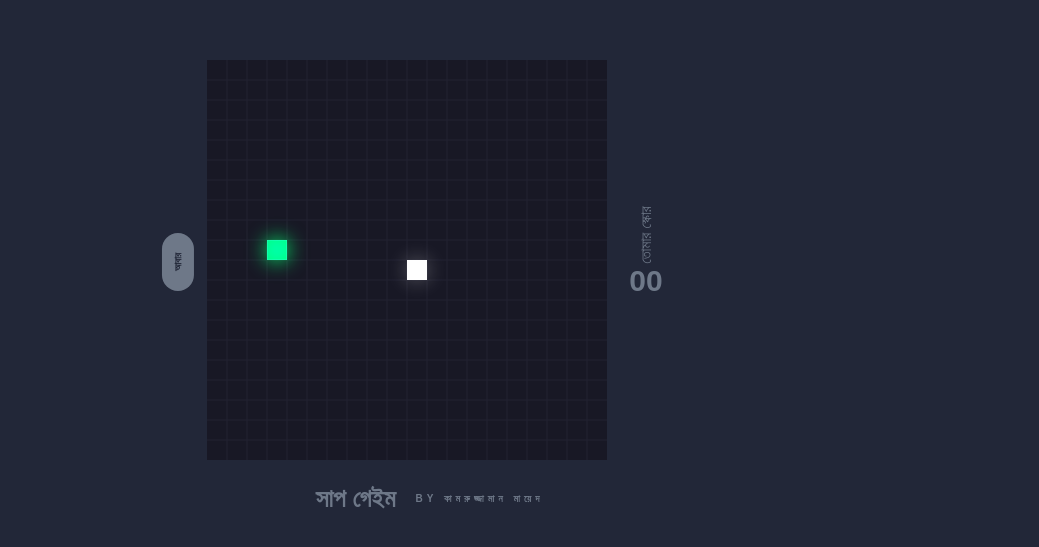
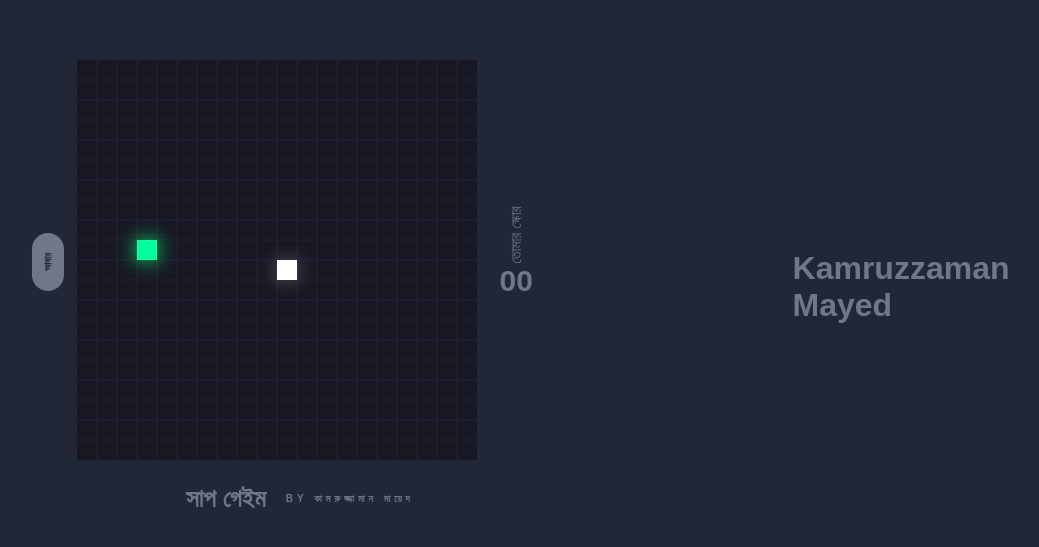
Before and after one commit to zamanmayed1/snake-game, a plain HTML site: page index.html in a window 1280 px wide. Shown: the part 113-660 px from the top of the page, without its empty margins (228-1267 px from the left). Drawn offline with Linux system fonts and the light colour scheme.

Commit message:
Footer add by Mayed

```diff
--- a/index.html
+++ b/index.html
@@ -30,6 +30,12 @@
         </div>
       </div>
 
+      <div class="footer">
+          <footer>
+             <h1><span> Kamruzzaman Mayed</span></h1>
+          </footer>
+      </div>
+
       <script type="text/javascript" src="script.js">
 
     </script>
```
